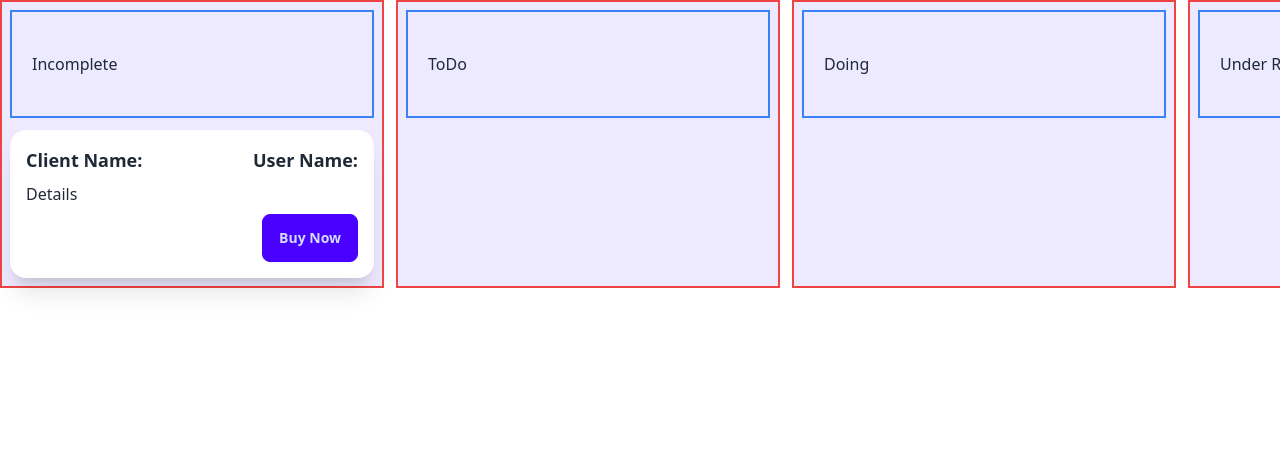
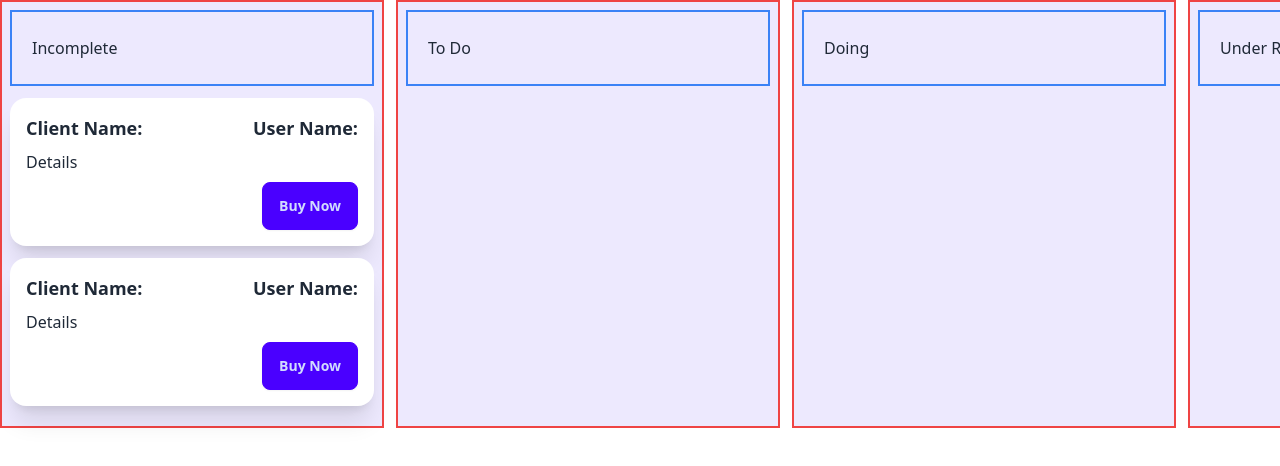
Before and after one commit to NFRIDOY/todo, a React (Vite) app: page / in a window 1280 px wide. Shown: the top 466 px of the page. Built offline with nearby package versions, Linux system fonts and the light colour scheme.

Commit message:
Margin fied

```diff
--- a/index.html
+++ b/index.html
@@ -4,7 +4,7 @@
     <meta charset="UTF-8" />
     <link rel="icon" type="image/svg+xml" href="/vite.svg" />
     <meta name="viewport" content="width=device-width, initial-scale=1.0" />
-    <title>Vite + React</title>
+    <title>To Do</title>
   </head>
   <body>
     <div id="root"></div>
--- a/src/components/Incomplete/Incomplete.jsx
+++ b/src/components/Incomplete/Incomplete.jsx
@@ -4,6 +4,7 @@ export default function Incomplete() {
     return (
         <div>
             <TaskCard></TaskCard>
+            <TaskCard></TaskCard>
         </div>
     )
 }
--- a/src/components/MainContainer/MainContainer.jsx
+++ b/src/components/MainContainer/MainContainer.jsx
@@ -12,7 +12,7 @@ export default function MainContainer() {
             <TaskContainer mainTitle={"Incomplete"}>
                 <Incomplete></Incomplete>
             </TaskContainer>
-            <TaskContainer mainTitle={"ToDo"}>
+            <TaskContainer mainTitle={"To Do"}>
                 <ToDo></ToDo>
             </TaskContainer>
             <TaskContainer mainTitle={"Doing"}>
--- a/src/components/TaskCard/TaskCard.jsx
+++ b/src/components/TaskCard/TaskCard.jsx
@@ -4,7 +4,7 @@ export default function TaskCard() {
 
     // TODO: Make this dynamic from database.
     return (
-        <div className="card w-full bg-base-100 shadow-xl">
+        <div className="card w-full bg-base-100 shadow-xl my-3">
             <div className="card-body p-4">
                 <div className="flex justify-between">
                     <h2 className="text-lg font-bold">Client Name: </h2>
--- a/src/components/TaskContainer/TaskContainer.jsx
+++ b/src/components/TaskContainer/TaskContainer.jsx
@@ -2,11 +2,11 @@
 
 export default function TaskContainer({ children, mainTitle }) {
     return (
-        <div className="p-2 w-96 bg-violet-100 border-2 border-red-500 ">
-            <h1 className="pl-5 py-10 mb-3 border-2 border-blue-500">
+        <div className="p-2 w-96 bg-violet-100 border-2 border-red-500 max-h-screen">
+            <h1 className="pl-5 py-6 mb-3 border-2 border-blue-500">
                 {mainTitle}
             </h1>
-            <section>
+            <section className="">
                 {children}
 
             </section>
```
